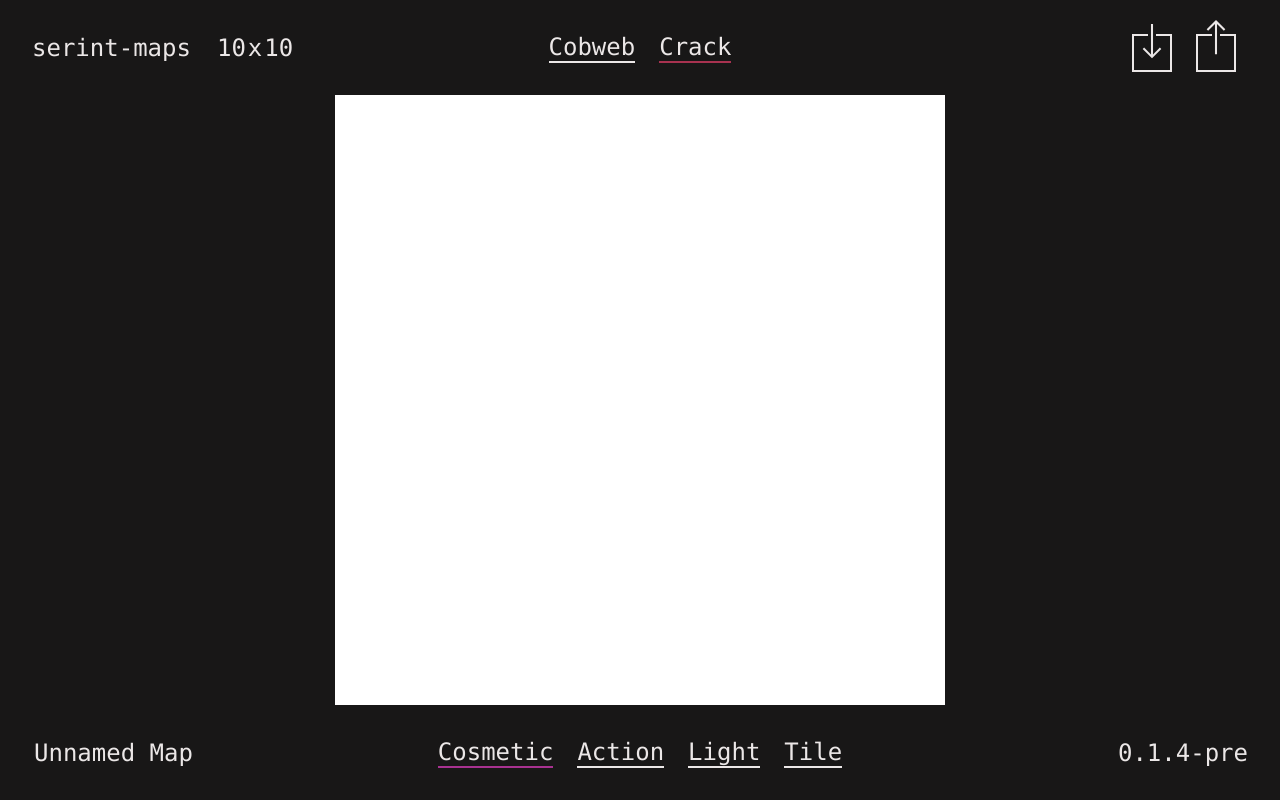
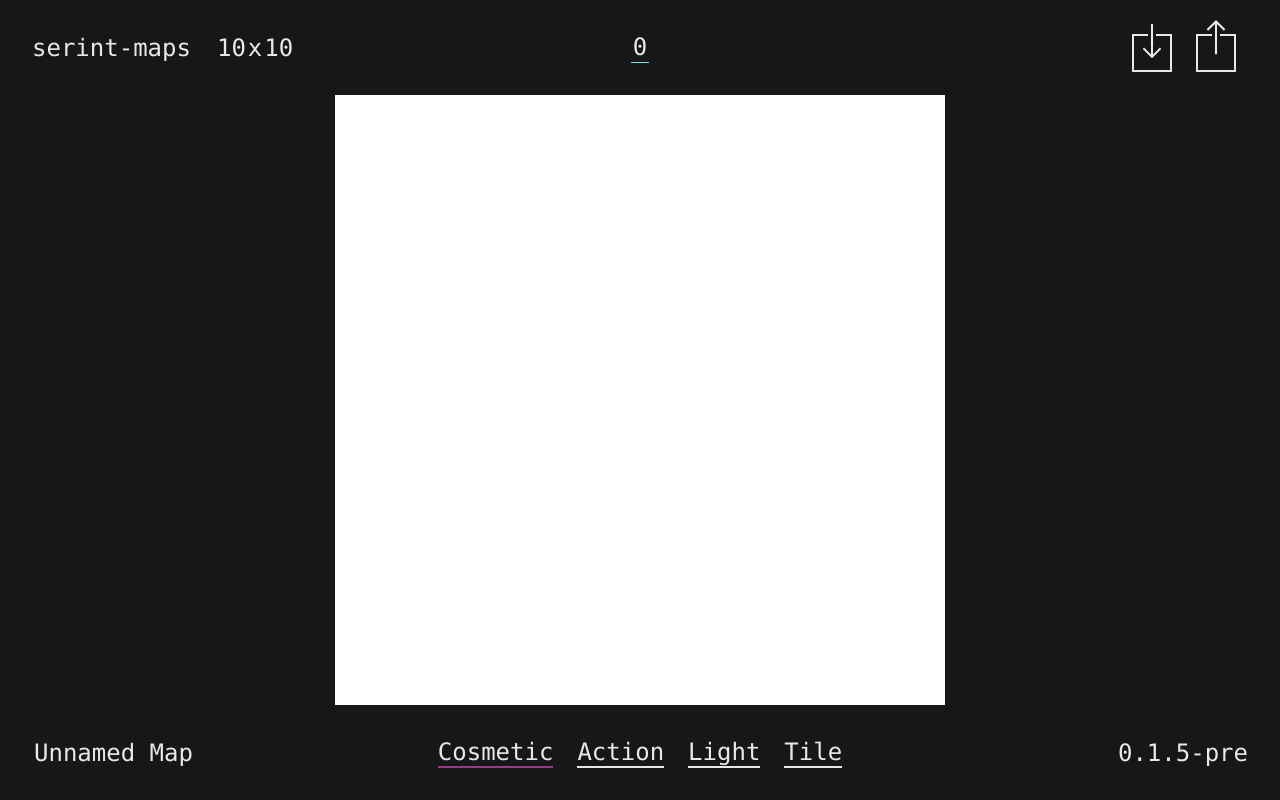
Before and after one commit to virtbad/SerintMaps, a React (Create React App) app: page / in a window 1280 px wide. Both pictures are taken after a click on the button "Cosmetic". Built offline with nearby package versions, Linux system fonts and the light colour scheme.

Commit message:
integer cosmetic types

```diff
--- a/package.json
+++ b/package.json
@@ -1,16 +1,18 @@
 {
   "name": "serint-maps",
-  "version": "0.1.4",
+  "version": "0.1.5",
   "private": true,
   "dependencies": {
     "@testing-library/jest-dom": "^5.11.9",
     "@testing-library/react": "^11.2.5",
     "@testing-library/user-event": "^12.8.0",
+    "@types/crypto-js": "^4.0.1",
     "@types/jest": "^26.0.20",
     "@types/node": "^12.20.4",
     "@types/react": "^17.0.2",
     "@types/react-dom": "^17.0.1",
     "@types/uuid": "^8.3.0",
+    "crypto-js": "^4.0.0",
     "react": "^17.0.1",
     "react-dom": "^17.0.1",
     "react-scripts": "4.0.3",
--- a/src/compontents/CosmeticSelector.tsx
+++ b/src/compontents/CosmeticSelector.tsx
@@ -1,23 +1,28 @@
-import React from "react";
+import React, { useState } from "react";
 import { useGlobal } from "../context/GlobalContext";
-import { CosmeticColor, CosmeticType } from "../types";
+import { SHA256 } from "crypto-js";
 
 const CosmeticSelector: React.FC = (): JSX.Element => {
   const { cosmetic, setCosmetic } = useGlobal();
 
   return (
     <>
-      {Object.entries(CosmeticColor).map(([key, value], index) => {
-        return (
-          <button
-            className="title-element button"
-            key={index}
-            style={{ borderColor: cosmetic === key ? value : "" }}
-            children={key[0] + key.substr(1).toLowerCase()}
-            onClick={() => setCosmetic(key as CosmeticType)}
-          />
-        );
-      })}
+      <input
+        type="number"
+        value={cosmetic}
+        className="rgb-input"
+        style={{
+          width: `${cosmetic.toString().length}ch`,
+          borderBottom: `solid 1px #${SHA256(cosmetic.toString()).toString().substr(0, 6)}`,
+        }}
+        onChange={(event: React.ChangeEvent<HTMLInputElement>) => {
+          setCosmetic(parseInt(event.target.value) || 0);
+        }}
+        onKeyDown={(event: React.KeyboardEvent<HTMLInputElement>) => {
+          const isNumber: boolean = !isNaN(Number(event.key));
+          isNumber && parseInt(cosmetic + "" + event.key) < 256 && setCosmetic(parseInt(cosmetic + "" + event.key));
+        }}
+      />
     </>
   );
 };
--- a/src/compontents/GameField.tsx
+++ b/src/compontents/GameField.tsx
@@ -1,3 +1,4 @@
+import { SHA256 } from "crypto-js";
 import React, { useEffect, useRef, useState } from "react";
 import { useGlobal } from "../context/GlobalContext";
 import {
@@ -10,8 +11,6 @@ import {
   ActionType,
   ActionColor,
   Cosmetic,
-  CosmeticType,
-  CosmeticColor,
 } from "../types";
 
 const GameField: React.FC = (): JSX.Element => {
@@ -175,10 +174,10 @@ const GameField: React.FC = (): JSX.Element => {
    * @returns void
    */
 
-  const drawCosmetic: Function = (x: number, y: number, type: CosmeticType): void => {
+  const drawCosmetic: Function = (x: number, y: number, type: number): void => {
     if (!context) return;
     const lines: number = size > 50 ? 5 : 2; //(amount of lines / 2 ) - 1
-    context.strokeStyle = CosmeticColor[type];
+    context.strokeStyle = "#" + SHA256(type.toString()).toString().substr(0, 6);
     context.lineWidth = 1;
     for (let i = 0; i < lines; i++) {
       const section: number = (size / lines) * i;
--- a/src/compontents/UploadButton.tsx
+++ b/src/compontents/UploadButton.tsx
@@ -51,7 +51,7 @@ const UploadButton: React.FC = (): JSX.Element => {
 
     const cosmetics: Array<Cosmetic> =
       json?.cosmetics.filter(({ x, y, type }: Cosmetic) => {
-        if (!Object.keys(CosmeticColor).includes(type)) return false;
+        if (isNaN(parseInt(type + ""))) return false;
         return x && y;
       }) || [];
 
--- a/src/context/GlobalContext.tsx
+++ b/src/context/GlobalContext.tsx
@@ -1,5 +1,5 @@
 import React, { createContext, useContext, useState } from "react";
-import { Action, ActionType, Cosmetic, CosmeticType, LightSource, Mode, RGB, Tile, TileType } from "../types";
+import { Action, ActionType, Cosmetic, LightSource, Mode, RGB, Tile, TileType } from "../types";
 
 interface Global {
   mode: Mode;
@@ -7,7 +7,7 @@ interface Global {
   rgb: RGB;
   intensity: number;
   action: ActionType;
-  cosmetic: CosmeticType;
+  cosmetic: number;
   tiles: Array<Tile>;
   lights: Array<LightSource>;
   actions: Array<Action>;
@@ -19,7 +19,7 @@ interface Global {
   setRgb: (rgb: RGB) => void;
   setIntensity: (intensity: number) => void;
   setAction: (action: ActionType) => void;
-  setCosmetic: (cosmetic: CosmeticType) => void;
+  setCosmetic: (cosmetic: number) => void;
   setTiles: (tiles: Array<Tile>) => void;
   setLights: (lights: Array<LightSource>) => void;
   setActions: (actions: Array<Action>) => void;
@@ -34,7 +34,7 @@ const defaultValue: Global = {
   rgb: { r: 0, g: 0, b: 255 },
   intensity: 2,
   action: "ITEM",
-  cosmetic: "CRACK",
+  cosmetic: 0,
   tiles: [],
   lights: [],
   actions: [],
@@ -63,7 +63,7 @@ export const GlobalProvider: React.FC = ({ children }): JSX.Element => {
   const [rgb, updateRgb] = useState<RGB>(defaultValue.rgb);
   const [intensity, updateIntensity] = useState<number>(defaultValue.intensity);
   const [action, updateAction] = useState<ActionType>(defaultValue.action);
-  const [cosmetic, updateCosmetic] = useState<CosmeticType>(defaultValue.cosmetic);
+  const [cosmetic, updateCosmetic] = useState<number>(defaultValue.cosmetic);
   const [tiles, updateTiles] = useState<Array<Tile>>(defaultValue.tiles);
   const [lights, updateLights] = useState<Array<LightSource>>(defaultValue.lights);
   const [actions, updateActions] = useState<Array<Action>>(defaultValue.actions);
@@ -81,7 +81,7 @@ export const GlobalProvider: React.FC = ({ children }): JSX.Element => {
 
   const setAction = (a: ActionType) => a !== action && updateAction(a);
 
-  const setCosmetic = (c: CosmeticType) => c !== cosmetic && updateCosmetic(c);
+  const setCosmetic = (c: number) => c !== cosmetic && updateCosmetic(c);
 
   const setTiles = (t: Array<Tile>) => t !== tiles && updateTiles(t);
 
--- a/src/types.ts
+++ b/src/types.ts
@@ -33,7 +33,7 @@ export interface Action extends Point {
 }
 
 export interface Cosmetic extends Point {
-  type: CosmeticType;
+  type: number;
 }
 
 export interface Point {
@@ -80,8 +80,6 @@ export type TileType = "GRAVEL" | "GRASS" | "BRICK" | "STONE";
 
 export type ActionType = "ITEM" | "SPAWN";
 
-export type CosmeticType = "COBWEB" | "CRACK";
-
 export type Mode = "COSMETIC" | "ACTION" | "LIGHT" | "TILE";
 
 export enum Status {
```
Also changed, not shown: 1 other file (tests, documents, lock files or other folders).
